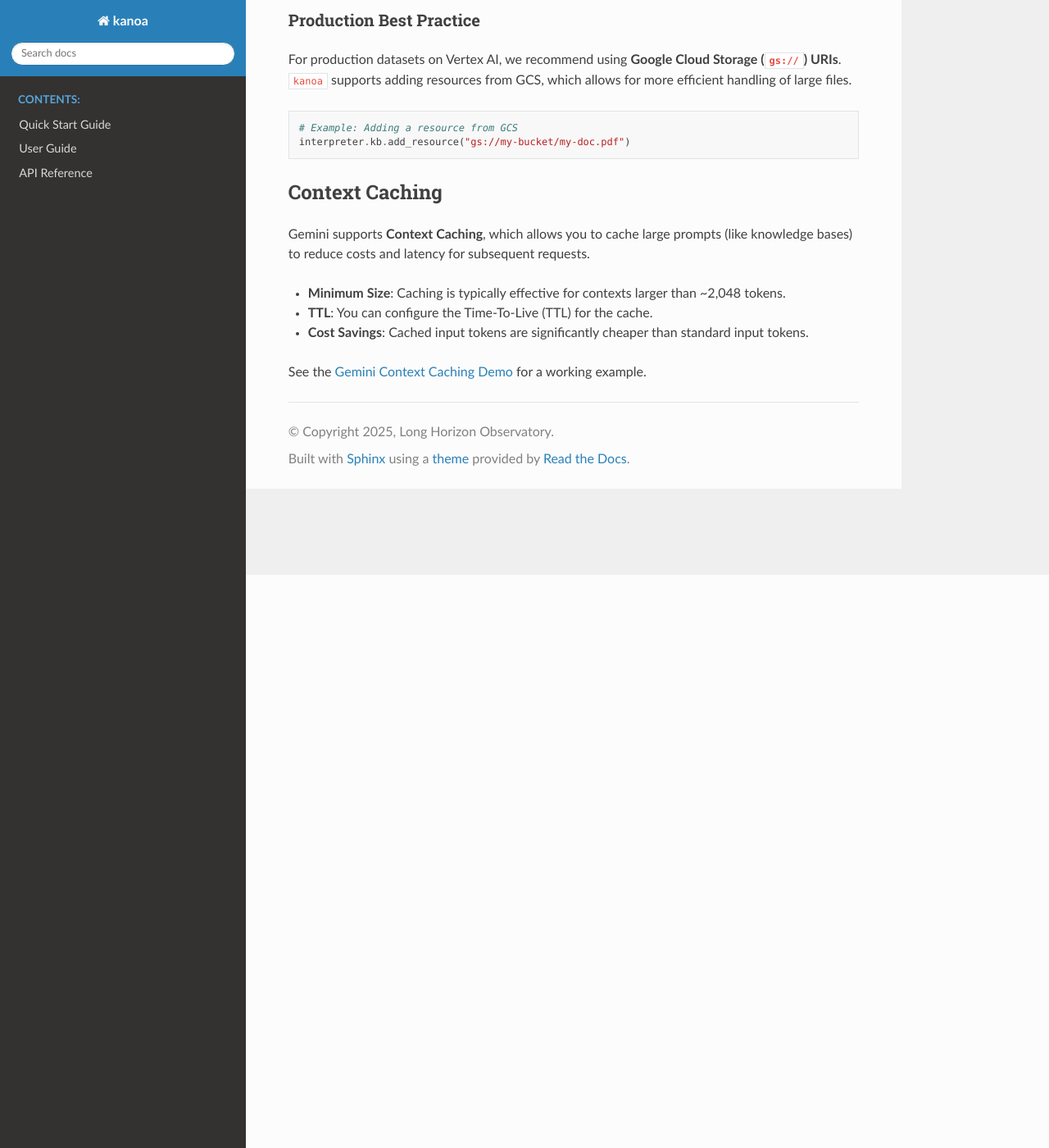
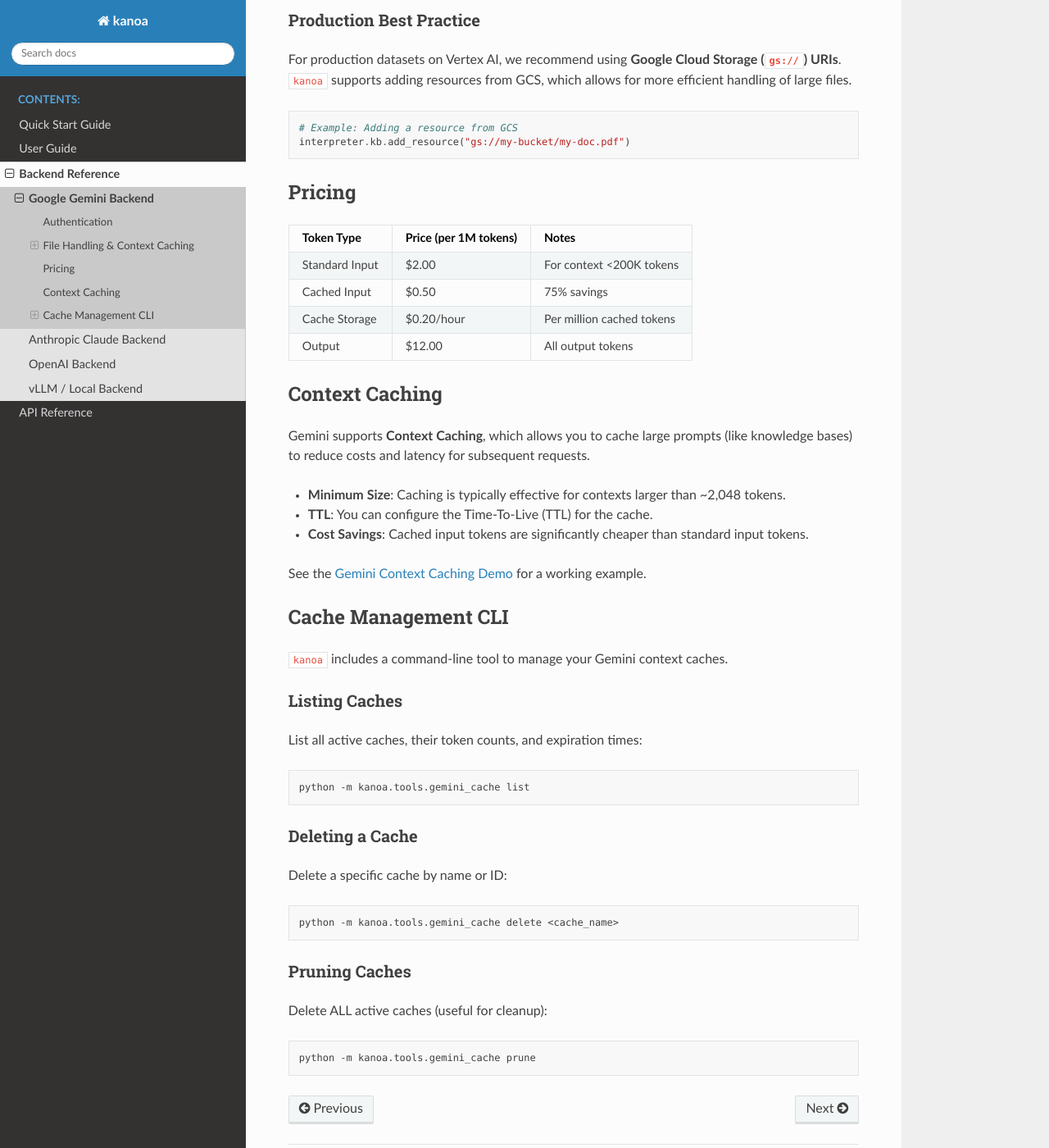
Before and after one commit to lhzn-io/kanoa, a Sphinx documentation site: the page built from docs/source/backends/gemini.md, in a window 1280 px wide and 1400 px high, scrolled down 699 px. Shown: the whole window at 82% size. Built offline with Sphinx 7.4.7 and the Read the Docs theme 3.1.0, drawn with Linux system fonts in a browser that asks for light colours.

Commit message:
Update documentation and notebook for Gemini pricing
- Add pricing section to `docs/source/backends/gemini.md`.
- Update `examples/gemini_context_caching_demo.ipynb` to link to pricing docs.
- Add `docs/source/backends/index.md` and link to main index.
- Update `docs/source/user_guide/backends.md` to link to detailed backend docs.

````diff
--- a/docs/source/backends/gemini.md
+++ b/docs/source/backends/gemini.md
@@ -27,6 +27,15 @@
 interpreter.kb.add_resource("gs://my-bucket/my-doc.pdf")
 ```
 
+## Pricing
+
+| Token Type | Price (per 1M tokens) | Notes |
+| --- | --- | --- |
+| Standard Input | $2.00 | For context <200K tokens |
+| Cached Input | $0.50 | 75% savings |
+| Cache Storage | $0.20/hour | Per million cached tokens |
+| Output | $12.00 | All output tokens |
+
 ## Context Caching
 
 Gemini supports **Context Caching**, which allows you to cache large prompts (like knowledge bases) to reduce costs and latency for subsequent requests.
@@ -36,3 +45,31 @@
 * **Cost Savings**: Cached input tokens are significantly cheaper than standard input tokens.
 
 See the [Gemini Context Caching Demo](../../examples/gemini_context_caching_demo.ipynb) for a working example.
+
+## Cache Management CLI
+
+`kanoa` includes a command-line tool to manage your Gemini context caches.
+
+### Listing Caches
+
+List all active caches, their token counts, and expiration times:
+
+```bash
+python -m kanoa.tools.gemini_cache list
+```
+
+### Deleting a Cache
+
+Delete a specific cache by name or ID:
+
+```bash
+python -m kanoa.tools.gemini_cache delete <cache_name>
+```
+
+### Pruning Caches
+
+Delete ALL active caches (useful for cleanup):
+
+```bash
+python -m kanoa.tools.gemini_cache prune
+```
--- /dev/null
+++ b/docs/source/backends/index.md
@@ -0,0 +1,12 @@
+# Backend Reference
+
+Detailed reference documentation for kanoa backends.
+
+```{toctree}
+:maxdepth: 1
+
+gemini
+claude
+openai
+vllm
+```
````
Also changed, not shown: docs/source/index.md (+1 -0 lines), docs/source/user_guide/backends.md (+14 -0 lines), 2 other files.
